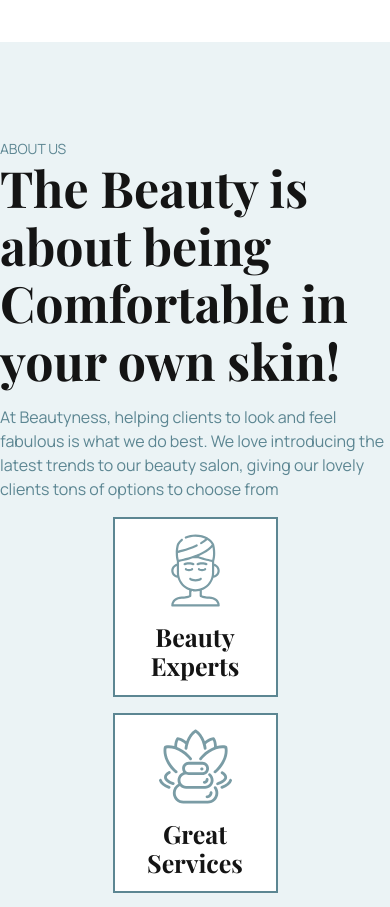
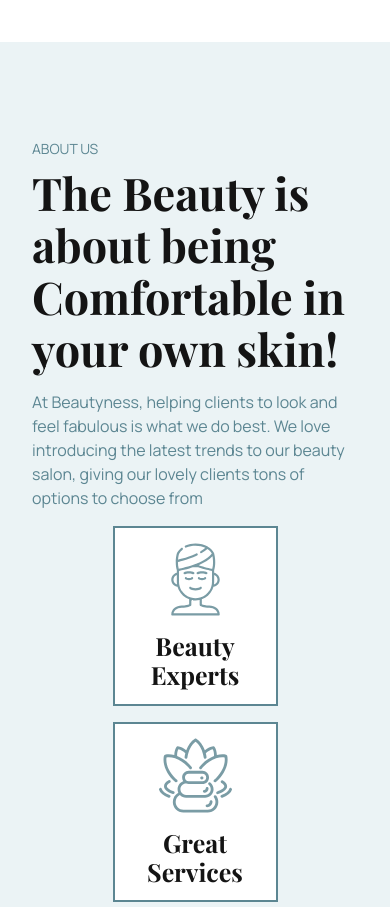
Before and after one commit to FatemeGhalandari/Beautyness, a React (Vite) app: page / in a window 390 px wide. Shown: the part 3220-4127 px from the top of the page. Built offline with nearby package versions, Linux system fonts and the light colour scheme.

Commit message:
Fix padding of first div in small devices

```diff
--- a/src/components/About.jsx
+++ b/src/components/About.jsx
@@ -4,11 +4,11 @@ import styles from "../styles";
 const About = () => (
   <div className={`${styles.coloredBg}`}>
     <div className=" flex flex-col py-24 md:w-[50%] w-full items-center justify-between">
-      <div className="flex flex-col justify-start items-start">
+      <div className="flex flex-col justify-start items-start sm:px-0 px-8 ">
         <p className="text-[#5C8692] font-normal font-manrope uppercase sm:text-[16px] text-[14px]">
           about us
         </p>
-        <h2 className="text-[#141414] font-playfair sm:text-[60px] text-[50px] font-bold leading-[115%] max-w-[510px]">
+        <h2 className="text-[#141414] font-playfair sm:text-[60px] text-[45px] mt-2 font-bold leading-[115%] max-w-[510px]">
           The Beauty is about being Comfortable in your own skin!
         </h2>
         <p className="text-[#5C8692] font-normal font-manrope sm:text-[18px] text-[16px] max-w-[508px] mt-4">
```
